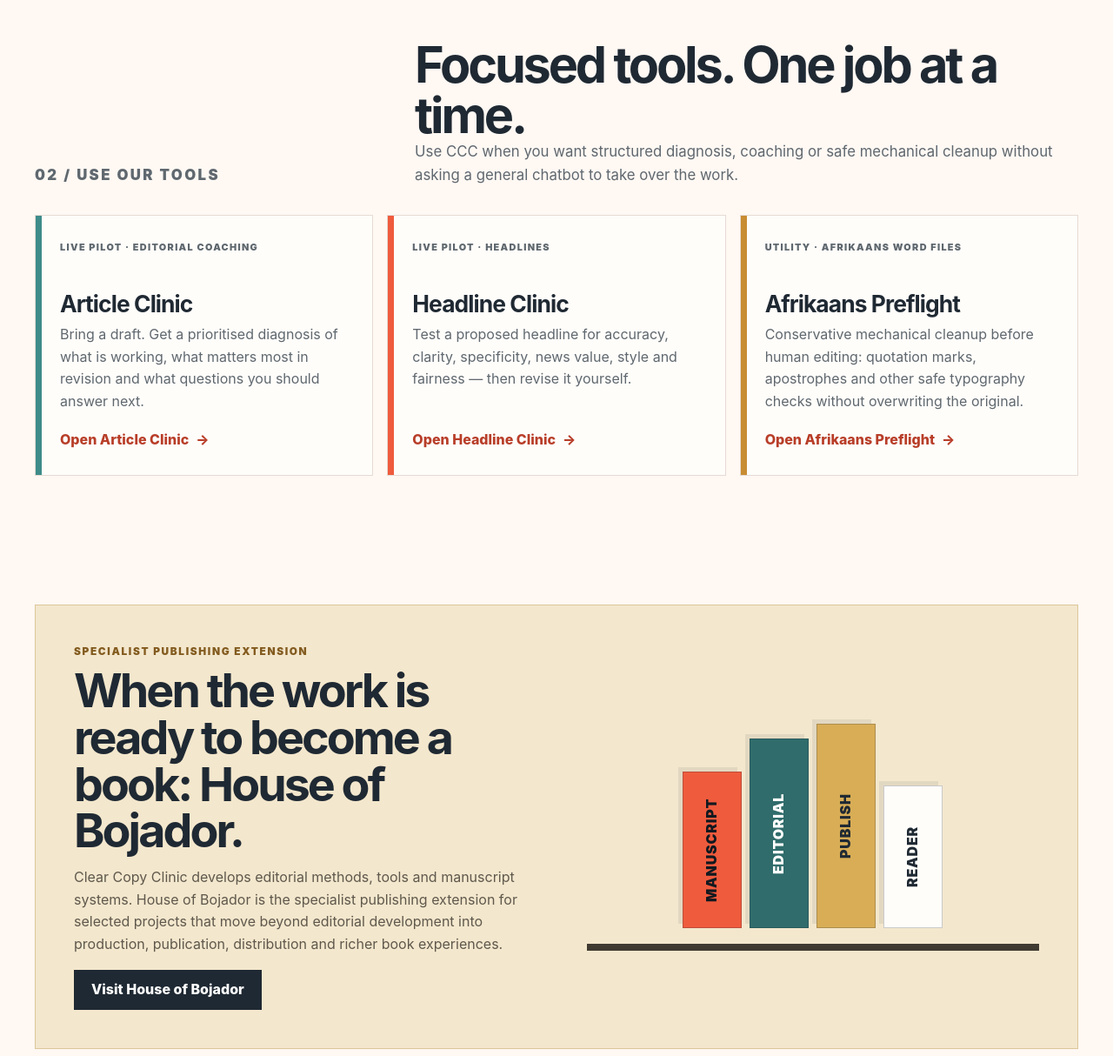
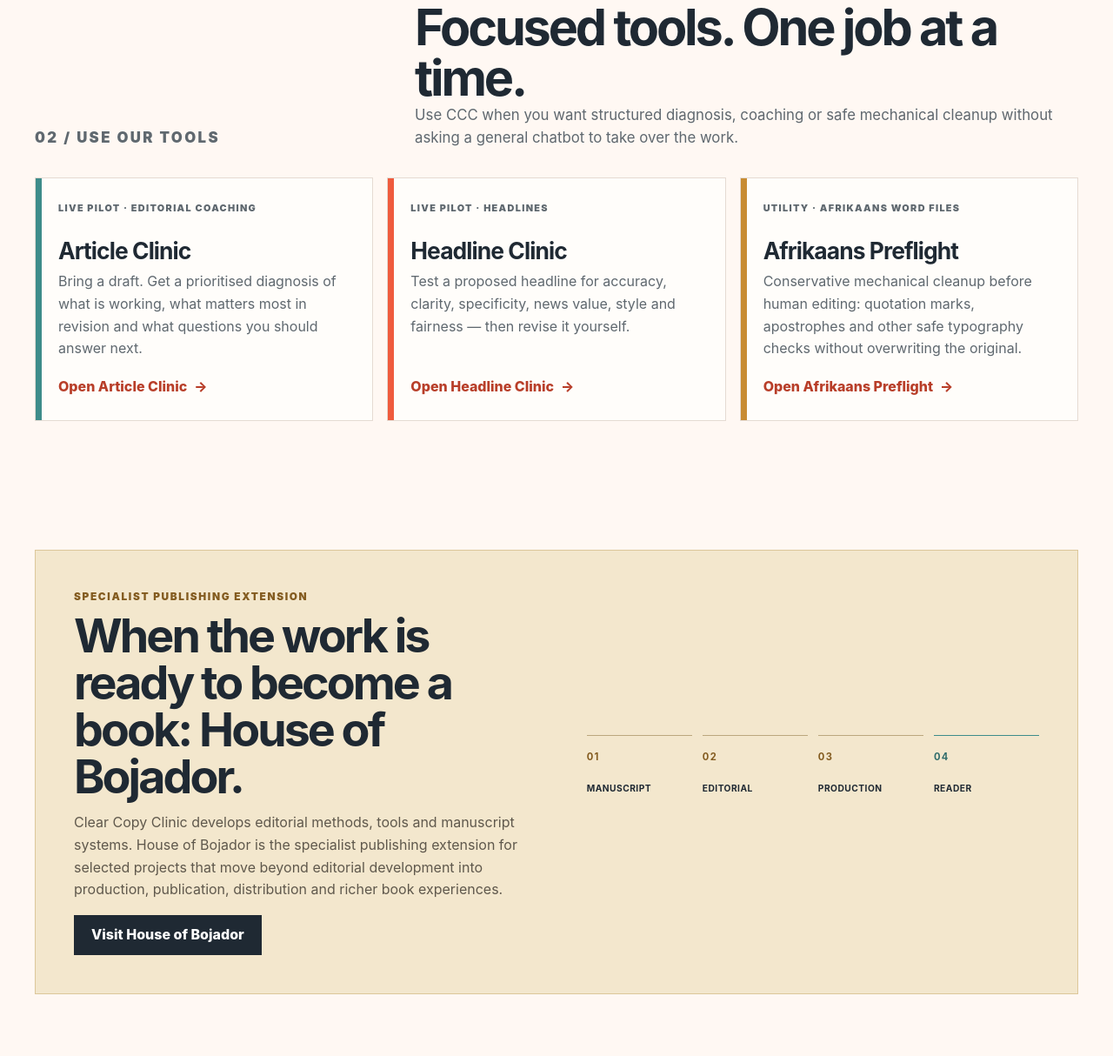
Before and after one commit to VonkelVinger/clearcopy-clinic-site, a plain HTML site: page index.html in a window 1280 px wide. Shown: the part 2209-3423 px from the top of the page at 87% size. Drawn offline with Linux system fonts and the light colour scheme.

Commit message:
Polish lower homepage sections

```diff
--- a/index.html
+++ b/index.html
@@ -90,14 +90,14 @@ h1 .accent{color:var(--coral)}
 }
 .route-grid{display:grid;grid-template-columns:1fr 1fr;gap:18px}
 .route-card{
-  position:relative;min-height:330px;display:flex;flex-direction:column;padding:34px;
+  position:relative;min-height:290px;display:flex;flex-direction:column;padding:30px;
   border:1px solid var(--stone);overflow:hidden;transition:transform .18s ease,box-shadow .18s ease
 }
 .route-card:hover{transform:translateY(-4px);box-shadow:var(--shadow)}
 .route-card.work{background:var(--ink);color:#fff}
 .route-card.tools{background:var(--peach)}
 .route-label{
-  margin-bottom:46px;font-size:.74rem;font-weight:900;letter-spacing:.14em;text-transform:uppercase
+  margin-bottom:28px;font-size:.74rem;font-weight:900;letter-spacing:.14em;text-transform:uppercase
 }
 .work .route-label{color:#ffad9a}.tools .route-label{color:var(--teal)}
 .route-card h3{
@@ -108,8 +108,8 @@ h1 .accent{color:var(--coral)}
 .work p{color:#dbe2e4}.work .text-link{color:#ffad9a}
 .route-card .text-link{margin-top:auto}
 .route-card::after{
-  content:"";position:absolute;width:150px;height:150px;border:24px solid currentColor;
-  border-radius:50%;right:-65px;top:-70px;opacity:.08
+  content:"";position:absolute;width:120px;height:120px;border:18px solid currentColor;
+  border-radius:50%;right:-55px;top:-58px;opacity:.055
 }
 section.major{padding:74px 0}
 .band{background:var(--peach);border-top:1px solid var(--stone);border-bottom:1px solid var(--stone)}
@@ -126,14 +126,14 @@ section.major{padding:74px 0}
   min-height:270px;display:flex;flex-direction:column;padding:25px;background:var(--paper);
   border:1px solid var(--stone)
 }
-.service .num{margin-bottom:42px;color:var(--teal);font-size:.72rem;font-weight:900;letter-spacing:.12em}
+.service .num{margin-bottom:30px;color:var(--teal);font-size:.72rem;font-weight:900;letter-spacing:.12em}
 .service h3{margin-bottom:9px;font-size:1.35rem;line-height:1.12;letter-spacing:-.025em}
 .service p{margin-bottom:18px;color:var(--muted);font-size:.94rem}
 .service .text-link{margin-top:auto;font-size:.9rem}
 .service.emergency{background:var(--coral);border-color:var(--coral);color:#fff}
 .service.emergency .num,.service.emergency p,.service.emergency .text-link{color:#fff}
 .assessment-gateway{
-  margin-top:16px;padding:32px;display:grid;grid-template-columns:minmax(0,1.4fr) minmax(280px,.8fr);gap:32px;align-items:center;
+  margin-top:22px;padding:32px;display:grid;grid-template-columns:minmax(0,1.4fr) minmax(280px,.8fr);gap:32px;align-items:center;
   background:var(--paper);border:1px solid var(--stone)
 }
 .assessment-gateway h3{margin:0 0 12px;font-size:clamp(1.65rem,2.5vw,2.2rem);line-height:1.1;letter-spacing:-.035em}
@@ -143,7 +143,7 @@ section.major{padding:74px 0}
 .assessment-actions .button{min-height:58px;padding:14px 22px;font-size:1.04rem;text-align:center}
 .tools-grid{display:grid;grid-template-columns:repeat(3,1fr);gap:16px}
 .tool{
-  position:relative;min-height:300px;display:flex;flex-direction:column;padding:28px;
+  position:relative;min-height:265px;display:flex;flex-direction:column;padding:26px;
   background:var(--paper);border:1px solid var(--stone);overflow:hidden
 }
 .tool::before{
@@ -152,7 +152,7 @@ section.major{padding:74px 0}
 .tool:nth-child(2)::before{background:var(--coral)}
 .tool:nth-child(3)::before{background:var(--ochre)}
 .tool-status{
-  margin-bottom:42px;color:var(--muted);font-size:.68rem;font-weight:900;letter-spacing:.12em;text-transform:uppercase
+  margin-bottom:26px;color:var(--muted);font-size:.68rem;font-weight:900;letter-spacing:.12em;text-transform:uppercase
 }
 .tool h3{margin-bottom:9px;font-size:1.65rem;line-height:1.05;letter-spacing:-.035em}
 .tool p{margin-bottom:18px;color:var(--muted)}
@@ -165,20 +165,18 @@ section.major{padding:74px 0}
 .bojador-copy .kicker{color:#835b1f}
 .bojador-copy h2{margin:8px 0 14px;font-size:clamp(2.2rem,4.2vw,3.6rem);line-height:1;letter-spacing:-.055em}
 .bojador-copy p{max-width:680px;color:#5f584c}
-.bojador-shelf{
-  display:flex;align-items:flex-end;justify-content:center;gap:9px;min-height:260px;padding:25px 14px 18px;
-  border-bottom:8px solid #403b31
+.bojador-path{
+  display:grid;grid-template-columns:repeat(4,minmax(0,1fr));gap:12px;
+  min-width:0;margin:0;padding:0;list-style:none
 }
-.bojador-volume{
-  display:flex;align-items:center;justify-content:center;width:68px;border:1px solid rgba(31,41,51,.24);
-  box-shadow:5px 5px 0 rgba(31,41,51,.08);writing-mode:vertical-rl;transform:rotate(180deg);
-  font-weight:900;letter-spacing:.05em;transition:transform .18s ease
+.bojador-step{min-width:0;padding:16px 0;border-top:1px solid #bba77e}
+.bojador-step span{
+  display:block;margin-bottom:18px;color:#835b1f;
+  font-size:.7rem;font-weight:700;letter-spacing:.12em
 }
-.bojador-volume:hover{transform:rotate(180deg) translateY(7px)}
-.bojador-volume:nth-child(1){height:180px;background:#ef5b3d;color:#fff}
-.bojador-volume:nth-child(2){height:218px;background:#2f6c6b;color:#fff}
-.bojador-volume:nth-child(3){height:235px;background:#d8ad56}
-.bojador-volume:nth-child(4){height:164px;background:#fffdfa}
+.bojador-step strong{display:block;font-size:.64rem;letter-spacing:.045em;overflow-wrap:anywhere}
+.bojador-step:last-child{border-top-color:var(--teal)}
+.bojador-step:last-child span{color:#2f6c6b}
 .principle{padding:68px 0}
 .principle-grid{display:grid;grid-template-columns:.8fr 1.2fr;gap:55px;align-items:start}
 .principle h2{margin:0;font-size:clamp(2.15rem,4.4vw,3.75rem);line-height:1;letter-spacing:-.055em}
@@ -189,8 +187,8 @@ section.major{padding:74px 0}
   position:relative;padding:52px;background:var(--ink);color:#fff;overflow:hidden
 }
 .invitation-panel::before{
-  content:"";position:absolute;right:-55px;top:-110px;width:285px;height:285px;
-  border:38px solid var(--teal);border-radius:50%
+  content:"";position:absolute;right:-55px;top:-110px;width:240px;height:240px;
+  border:32px solid var(--teal);border-radius:50%
 }
 .invitation-panel>*{position:relative;z-index:1}
 .invitation-panel h2{
@@ -227,9 +225,8 @@ section.major{padding:74px 0}
   .route-card{min-height:290px}
   section.major,.bojador,.principle{padding:54px 0}.route-switch{padding-bottom:54px}
   .section-head{gap:20px}.service{min-height:0}
-  .bojador-panel{padding:30px 22px}.bojador-shelf{min-height:220px}.bojador-volume{width:56px}
-  .bojador-volume:nth-child(1){height:150px}.bojador-volume:nth-child(2){height:185px}
-  .bojador-volume:nth-child(3){height:200px}.bojador-volume:nth-child(4){height:135px}
+  .bojador-panel{padding:30px 22px}
+  .bojador-path{grid-template-columns:repeat(2,minmax(0,1fr));gap:12px 24px}
   .invitation{padding-bottom:54px}.invitation-panel{padding:36px 25px}
   .invitation-panel::before{right:-160px;top:-120px}.footer-inner{align-items:flex-start;flex-direction:column}
 }
@@ -244,7 +241,6 @@ html{scroll-padding-top:150px}
 .button:not(.button-outline):not(.button-dark):hover{background:#ae3925;border-color:#ae3925}
 .eyebrow,.tools .route-label,.service .num{color:#2f6c6b}
 .service.emergency .num{color:#fff}
-.bojador-volume:nth-child(1){color:#111920}
 .nav>a:not(.button),.footer-links a{min-height:24px}
 .hero-grid>*,.footer-inner>*{min-width:0}
 .footer-links a{overflow-wrap:anywhere}
@@ -259,7 +255,6 @@ html{scroll-padding-top:150px}
 @media(prefers-reduced-motion:reduce){
   html{scroll-behavior:auto}
   *,*::before,*::after{transition:none!important}
-  .bojador-volume:hover{transform:rotate(180deg)}
   .button:hover,.route-card:hover,.route-card:focus-visible,.text-link:hover::after{transform:none}
 }
 </style>
@@ -422,12 +417,12 @@ html{scroll-padding-top:150px}
         <p>Clear Copy Clinic develops editorial methods, tools and manuscript systems. House of Bojador is the specialist publishing extension for selected projects that move beyond editorial development into production, publication, distribution and richer book experiences.</p>
         <a class="button button-dark" href="https://www.houseofbojador.com/" target="_blank" rel="noopener">Visit House of Bojador</a>
       </div>
-      <div class="bojador-shelf" aria-label="Publishing stages">
-        <span class="bojador-volume">MANUSCRIPT</span>
-        <span class="bojador-volume">EDITORIAL</span>
-        <span class="bojador-volume">PUBLISH</span>
-        <span class="bojador-volume">READER</span>
-      </div>
+      <ol class="bojador-path" aria-label="From manuscript to reader" role="list">
+        <li class="bojador-step"><span>01</span><strong>MANUSCRIPT</strong></li>
+        <li class="bojador-step"><span>02</span><strong>EDITORIAL</strong></li>
+        <li class="bojador-step"><span>03</span><strong>PRODUCTION</strong></li>
+        <li class="bojador-step"><span>04</span><strong>READER</strong></li>
+      </ol>
     </div>
   </section>
 
```
